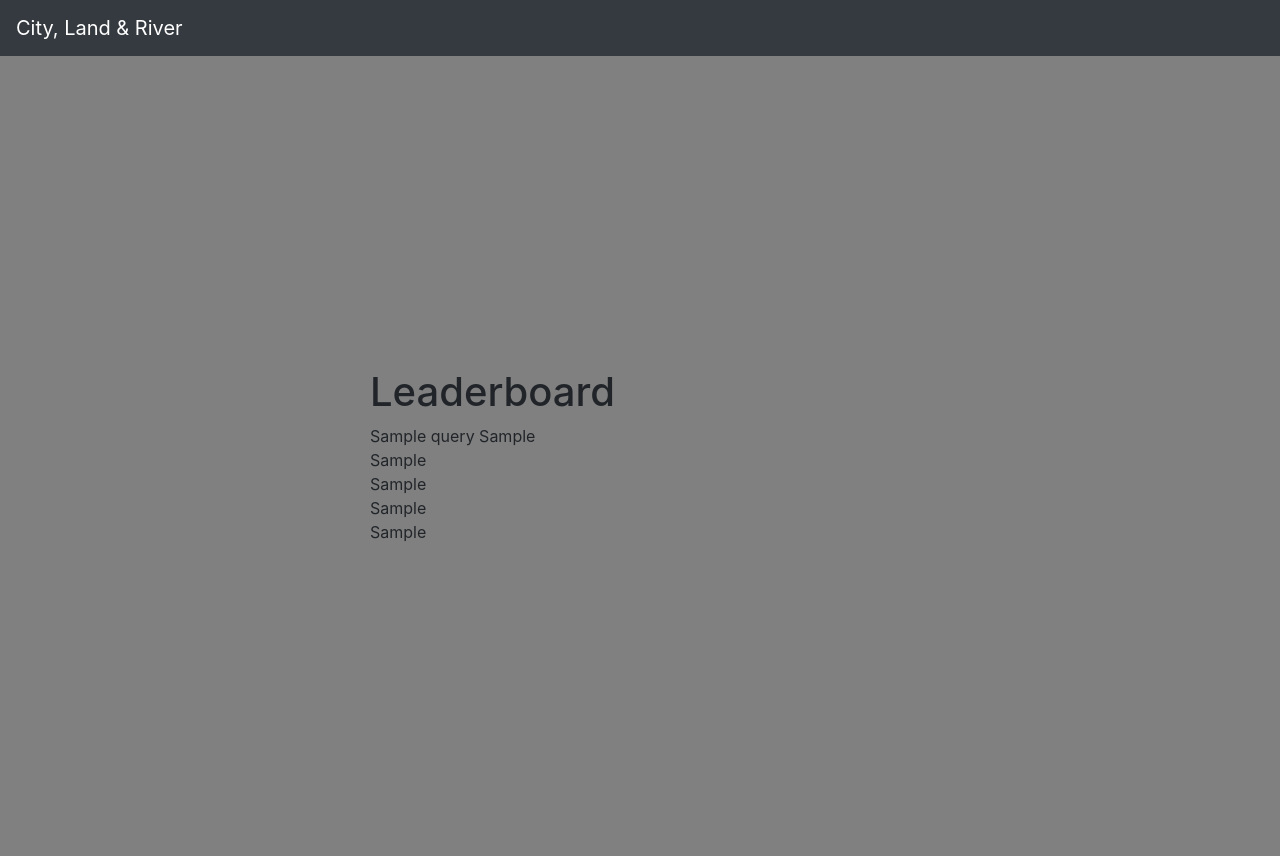
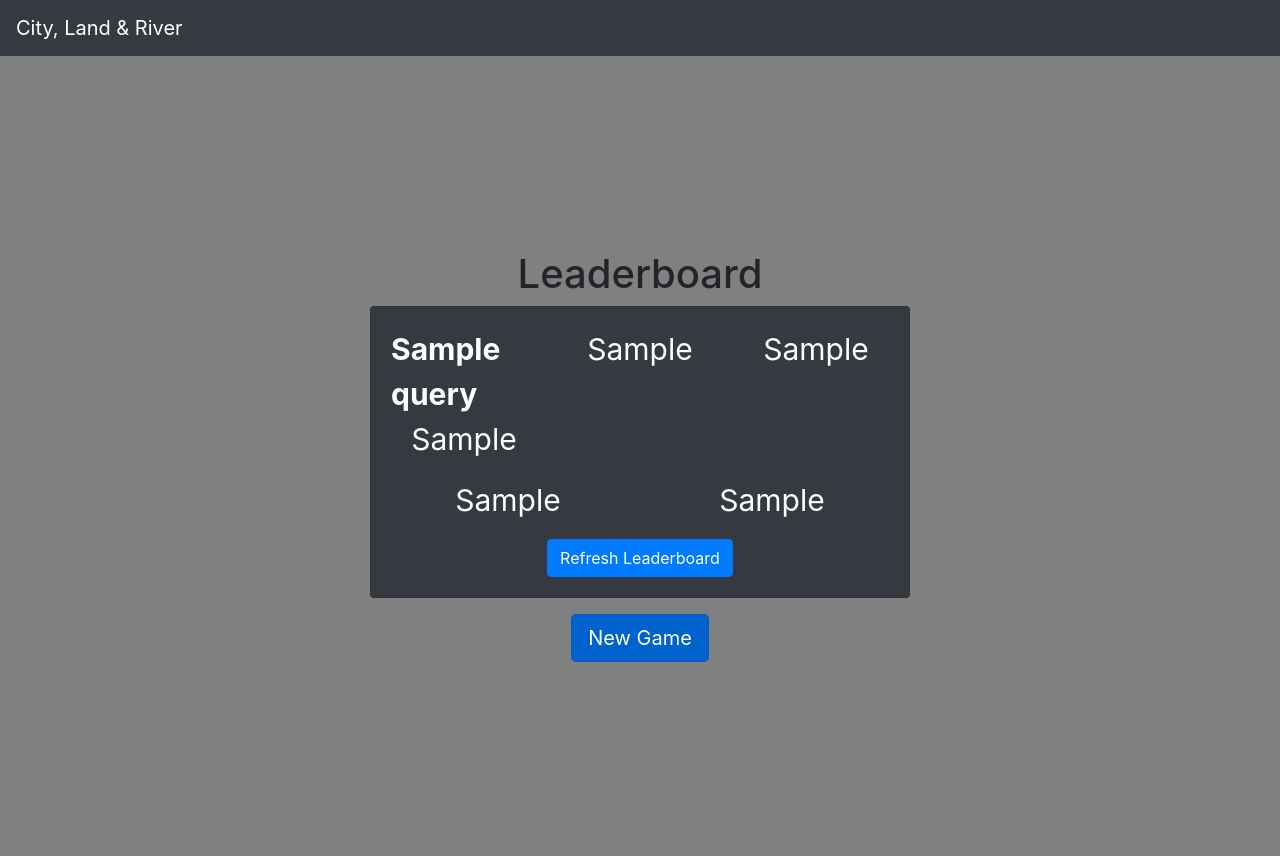
Before and after one commit to IS-D-Game/CLR, a Django app: template stop/game/templates/game/leaderboard.html in a window 1280 px wide. Run offline with Django 3.2, Linux system fonts and the light colour scheme; the template is opened without the code that fills it: most values are stand-ins (such as "Sample title", 1, 10 or a date in 2020); some libraries are stand-ins or nearby versions.

Commit message:
Bootstrap some templates
Design templates with bootstrap
- change evaluation view that it's possible to show player names in the evaluation form

```diff
--- a/stop/game/templates/game/leaderboard.html
+++ b/stop/game/templates/game/leaderboard.html
@@ -15,50 +15,85 @@
 <div class="container h-100">
     <div class="row h-100 justify-content-center align-items-center">
         <div class="col-10 col-md-8 col-lg-6">
-            <!-- Form -->
-            <h1>Leaderboard</h1>
 
+            <div class="d-flex justify-content-center">
+                <h1> Leaderboard</h1>
+            </div>
+                <div class="card text-white bg-dark mb-3">
+                    <div class="card-body">
+                        <div class="d-flex justify-content-center">
+                            <div class="row">
+                                <div class="col">
                                     {% for query in queryset_player_name %}
                                     {% if forloop.counter == 1 %}
-            {{ query.player_name }}
+                                <b style="font-size:30px"> {{ query.player_name }} </b>
                                     {% endif %}
                                     {% endfor %}
-            {{ e1 }}
-            <br/>
+                                    <div class="d-flex justify-content-center">
+                                        <p style="font-size:30px"> {{ e1 }} </p>
+                                    </div>
+                                </div>
+
+                                <div class="col">
                                     {% for query in queryset_player_name %}
                                     {% if forloop.counter == 2 %}
-            {{ query.player_name }}
+                                <b style="font-size:30px"> {{ query.player_name }} </b>
                                     {% endif %}
                                     {% endfor %}
-            {{ e2 }}
-            <br/>
+                                    <div class="d-flex justify-content-center">
+                                        <p style="font-size:30px"> {{ e2 }} </p>
+                                    </div>
+                                </div>
+
+                                <div class="col">
                                     {% for query in queryset_player_name %}
                                     {% if forloop.counter == 3 %}
-            {{ query.player_name }}
+                                <b style="font-size:30px"> {{ query.player_name }} </b>
                                     {% endif %}
                                     {% endfor %}
-            {{ e3 }}
-            <br/>
+                                    <div class="d-flex justify-content-center">
+                                        <p style="font-size:30px"> {{ e3 }} </p>
+                                    </div>
+                                </div>
+
+                                <div class="col">
                                     {% for query in queryset_player_name %}
                                     {% if forloop.counter == 4 %}
-            {{ query.player_name }}
+                                <b style="font-size:30px"> {{ query.player_name }} </b>
                                     {% endif %}
                                     {% endfor %}
-            {{ e4 }}
-            <br/>
+                                    <div class="d-flex justify-content-center">
+                                        <p style="font-size:30px"> {{ e4 }} </p>
+                                    </div>
+                                </div>
+
+                                <div class="col">
                                     {% for query in queryset_player_name %}
                                     {% if forloop.counter == 5 %}
-            {{ query.player_name }}
+                                <b style="font-size:30px"> {{ query.player_name }} </b>
                                     {% endif %}
                                     {% endfor %}
-            {{ e5 }}
-            {% endblock %}
-
-            <br>
-
-            <button onClick="window.location.reload();">Refresh Leaderboard</button>
-
-            <!-- Form end -->
+                                    <div class="d-flex justify-content-center">
+                                        <p style="font-size:30px"> {{ e5 }} </p>
                                     </div>
                                 </div>
                             </div>
+
+
+                        </div>
+                            <div class="d-flex justify-content-center">
+                            {% buttons %}
+                                    <button class="btn btn-primary" onClick="window.location.reload();">Refresh Leaderboard</button>
+                            {% endbuttons %}
+                            </div>
+                    </div>
+                </div>
+                <div class="d-flex justify-content-center">
+                    <a href="/" class="btn btn-primary btn-lg active" role="button" aria-pressed="true">New Game</a>
+                </div>
+            </div>
+        </div>
+    </div>
+</div>
+
+{% endblock %}
```
Also changed, not shown: stop/game/templates/game/evaluation.html (+40 -9 lines), stop/game/templates/game/game.html (+7 -3 lines), stop/game/views.py (+7 -0 lines), stop/db.sqlite3. Lines whose indentation alone changed are shown as unchanged.
